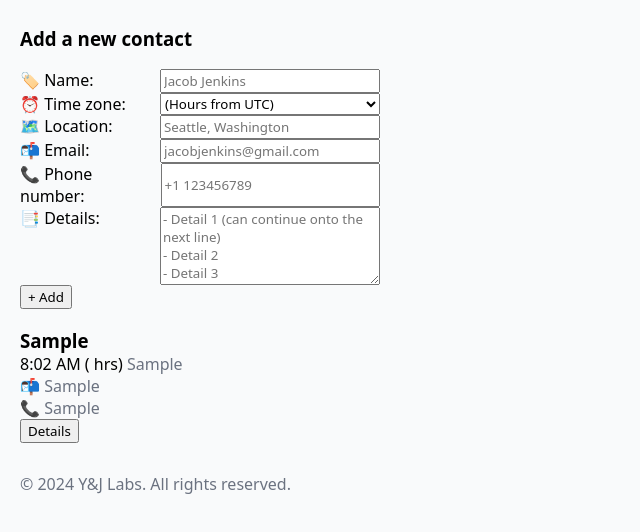
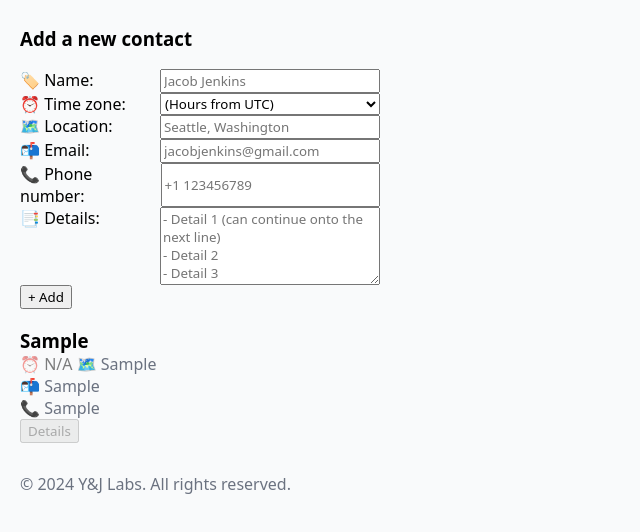
Before and after one commit to yandjlabs/contacts-ptz, a website built with Vite: page src/renderer/index.html in a window 1280 px wide. Both pictures are taken after typing "Sample", "Sample", "Sample", "Sample", "Sample" into the empty fields and a click on the button "+ Add". Shown: the part 78-610 px from the top of the page, without its empty margins (0-640 px from the left). Built offline with nearby package versions, Linux system fonts and the light colour scheme.

Commit message:
feat: handle missing variables

```diff
--- a/src/renderer/assets/main.css
+++ b/src/renderer/assets/main.css
@@ -20,6 +20,10 @@
 
 .hidden {
 	display: none !important;
+}
+
+.pale {
+	opacity: 0.5;
 }
 
 body {
--- a/src/renderer/src/renderer.js
+++ b/src/renderer/src/renderer.js
@@ -21,11 +21,11 @@ function displayContacts() {
         contactElement.classList.add('contact');
         contactElement.innerHTML = `
             <h3 class="contact-name">${data.name}</h3>
-            <span class="contact-timezone">${currentTime} (${data.timezone} hrs)</span>
-            <span class="contact-location text-secondary">${data.location}</span>
-            <p class="contact-email">📬 <span class="text-secondary">${data.email || 'N/A'}</span></p>
-            <p class="contact-phone">📞 <span class="text-secondary">${data.phone || 'N/A'}</span></p>
-            <button class="contact-details-btn">Details</button>
+            <span class="contact-timezone ${data.timezone ? '' : 'pale'}">⏰ ${data.timezone? currentTime + ' (' + data.timezone + ' hrs)' : 'N/A'}</span>
+            <span class="contact-location text-secondary ${data.location ? '' : 'pale'}">🗺️ ${data.location || 'N/A'}</span>
+            <p class="contact-email ${data.email ? '' : 'pale'}">📬 <span class="text-secondary">${data.email || 'N/A'}</span></p>
+            <p class="contact-phone ${data.phone ? '' : 'pale'}">📞 <span class="text-secondary">${data.phone || 'N/A'}</span></p>
+            <button class="contact-details-btn" ${data.details.length === 0 ? 'disabled' : ''}>Details</button>
             <div class="hidden contact-details-expand">
                 ${detailsList}
             </div>
```
